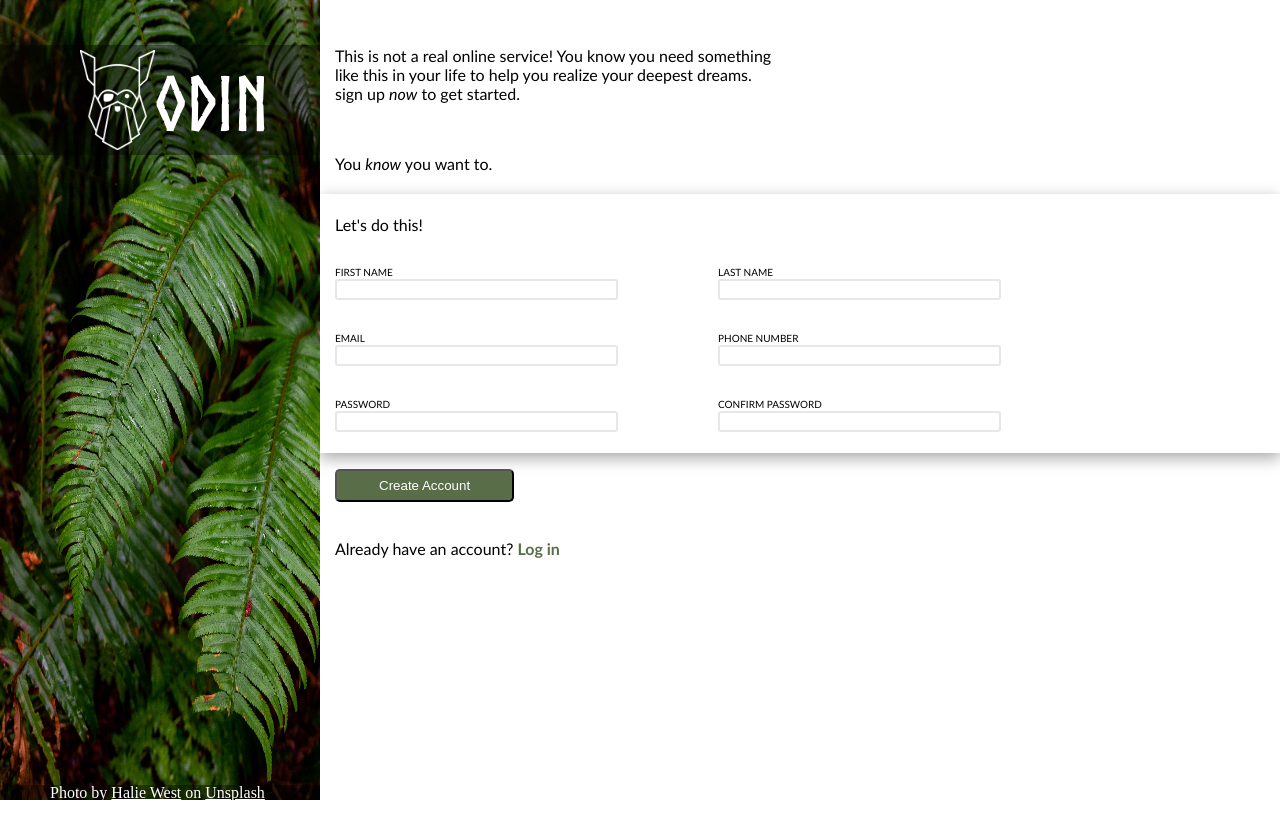
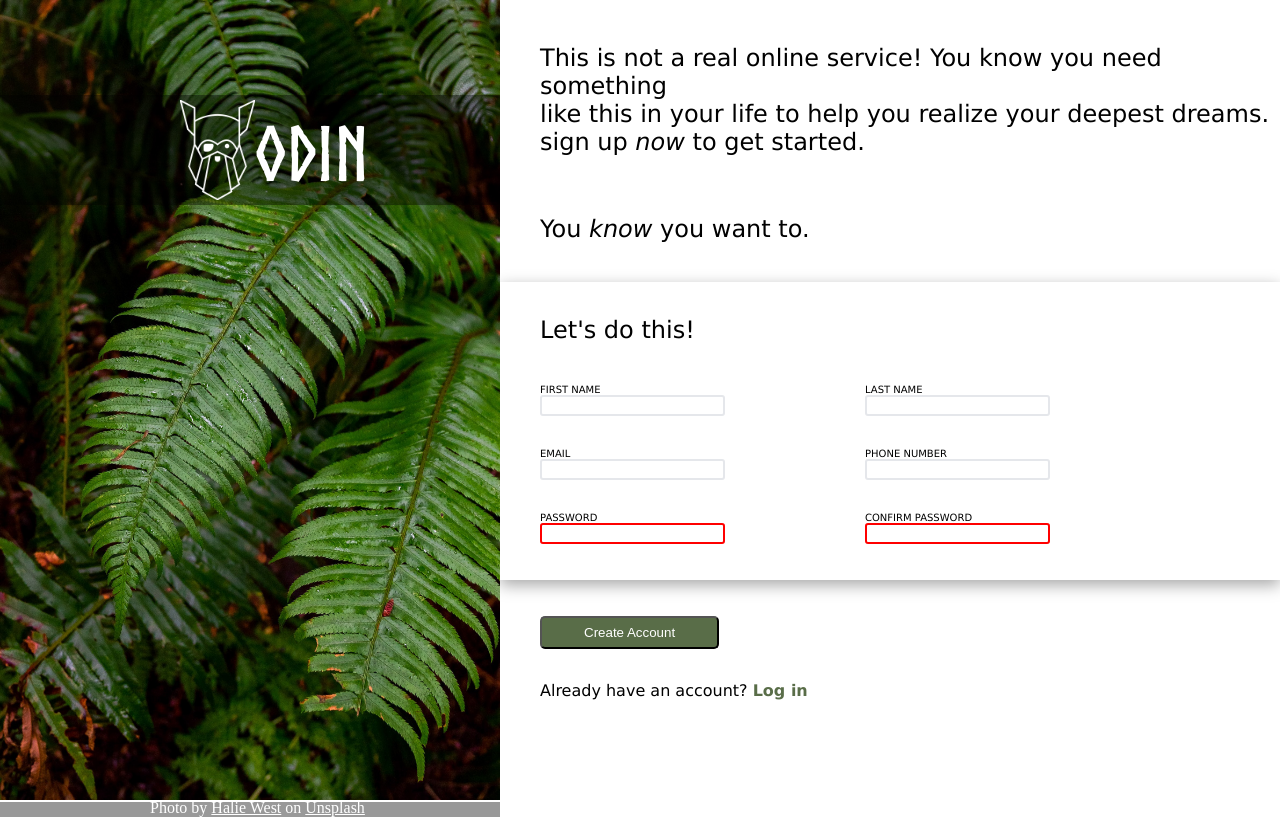
Before and after one commit to Isthat0/signup-form, a plain HTML site: page index.html in a window 1280 px wide. Drawn offline with Linux system fonts and the light colour scheme.

Commit message:
Finish styling form

```diff
--- a/index.html
+++ b/index.html
@@ -23,8 +23,8 @@
                sign up <em>now</em> to get started.</p>
             <p>You <em>know</em> you want to.</p>
         </header>
-        <form>
-            <p>Let's do this!</p>
+        <form action="/signup-form/index.html" method="get">
+            <p class="form-head">Let's do this!</p>
             <div class="form-row">
                 <p>
                     <label for="first-name">FIRST NAME</label>
@@ -48,11 +48,11 @@
             <div class="form-row">
                 <p>
                     <label for="pwd">PASSWORD</label>
-                    <input class="error" type="password" name="pwd" id="pwd">
+                    <input class="error" type="password" name="pwd" id="pwd" pattern="^(?=.*[0-9])(?=.*[a-z])(?=.*[A-Z])(?=\S+$).{6,}$" required title="*Passwords do not match">
                 </p>
                 <p>
                     <label for="confirm-pwd">CONFIRM PASSWORD</label>
-                    <input class="error" type="password" name="pwd" id="confirm-pwd">
+                    <input class="error" type="password" name="pwd" id="confirm-pwd" pattern="^(?=.*[0-9])(?=.*[a-z])(?=.*[A-Z])(?=\S+$).{6,}$" required>
                 </p>
             </div>
         </form>
--- a/styles.css
+++ b/styles.css
@@ -10,15 +10,15 @@ body{
 
 .bgpic{
     min-height: 100vh;
-    width: 320px;
+    width: 500px;
     position: relative;
 }
 
 .bgcolor{
     background-color: black;
     position: absolute;
-    top: 45px;
-    width: 320px;
+    top: 95px;
+    width: 500px;
     height: 110px;
     margin: 0;
     opacity: .4;
@@ -26,8 +26,8 @@ body{
 
 .odin{
     position: absolute;
-    top: 50px;
-    left: 80px;
+    top: 100px;
+    left: 180px;
     width: 75px;
     height: 100px;
 }
@@ -35,61 +35,62 @@ body{
 .left-side span{
     font-family: norse-bold;
     position: absolute;
-    top: 65px;
-    left: 155px;
+    top: 115px;
+    left: 255px;
     color:white;
     font-size: 75px;
 }
 
 .left-side p{
     position: absolute;
-    bottom: -18px;
-    left: 50px;
+    bottom: -33px;
+    left: 150px;
     color: white;
 }
 
 .footer{
     background-color: black;
     position: absolute;
-    bottom: 0px;
+    bottom: -17px;
     height: 15px;
-    width: 320px;
+    width: 500px;
     opacity: .4;
 }
 
 .right-side{
     flex:1;
-    font-family: 'Gill Sans', 'Gill Sans MT', Calibri, 'Trebuchet MS', sans-serif;
+    font-family: Verdana, Geneva, Tahoma, sans-serif;
 }
 
 form{
     box-shadow: rgba(0, 0, 0, 0.35) 0px 5px 15px;
-    padding-left: 15px;
-    padding-top: 5px;
-    padding-bottom: 5px;
+    padding-left: 40px;
+    padding-top: 10px;
+    padding-bottom: 20px;
 }
 
 header p {
-    padding-left: 15px;
-    padding-top: 30px;
-    padding-bottom: 5px;
+    padding-left: 40px;
+    padding-top: 20px;
+    padding-bottom: 15px;
+    font-size: x-large;
 }
 
+.form-head{
+    font-family: Verdana, Geneva, Tahoma, sans-serif;
+    font-size: x-large;
+}
 .right-side > p{
-    padding-left: 15px;
-    padding-bottom: 5px;
+    padding-left: 40px;
 }
 
-form input{
-    text-align: left;
-}
 
 form + p{
     display: inline-block;
 }
 
-.form-row :nth-child(2){
-    padding-left: 100px;
+.form-row p:nth-child(2){
+    margin-left: 140px;
 }
 
 label
@@ -107,6 +108,7 @@ button{
     background-color:#596D48;
     border-radius: 5px;
     padding: 7px 42px 7px 42px;
+    margin-top: 20px;
 }
 
 strong{
@@ -123,3 +125,11 @@ input:focus{
     border: 2px solid rgba(0, 102, 255, 0.884);
     box-shadow: rgb(48, 48, 48) 1px 1px;
 }
+
+input:required:invalid {
+    border-color: red;
+}
+
+input:required:valid {
+    border-color: green;
+}
```
